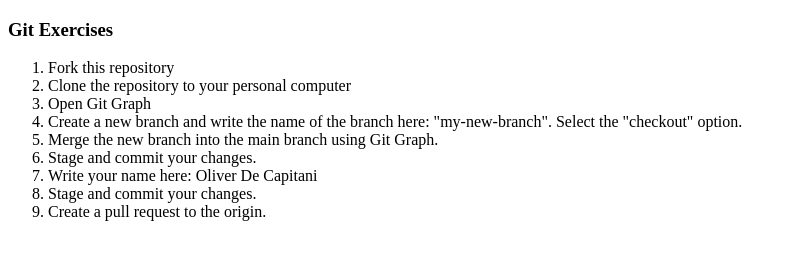
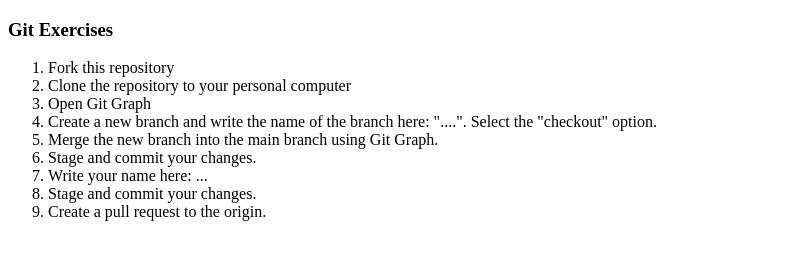
Before and after one commit to olidec/fork-this-repository, a plain HTML site: page index.html in a window 1280 px wide. Shown: the whole page, without its empty margins (0-796 px from the left). Drawn offline with Linux system fonts and the light colour scheme.

Commit message:
first commit

```diff
--- a/index.html
+++ b/index.html
@@ -12,10 +12,10 @@
         <li>Fork this repository</li>
         <li>Clone the repository to your personal computer</li>
         <li>Open Git Graph</li>
-        <li>Create a new branch and write the name of the branch here: "my-new-branch". Select the "checkout" option.</li>
+        <li>Create a new branch and write the name of the branch here: "....". Select the "checkout" option.</li>
         <li>Merge the new branch into the main branch using Git Graph.</li>
         <li>Stage and commit your changes.</li>
-        <li>Write your name here: Oliver De Capitani</li>
+        <li>Write your name here: ...</li>
         <li>Stage and commit your changes.</li>
         <li>Create a pull request to the origin.</li>
     </ol>
```
